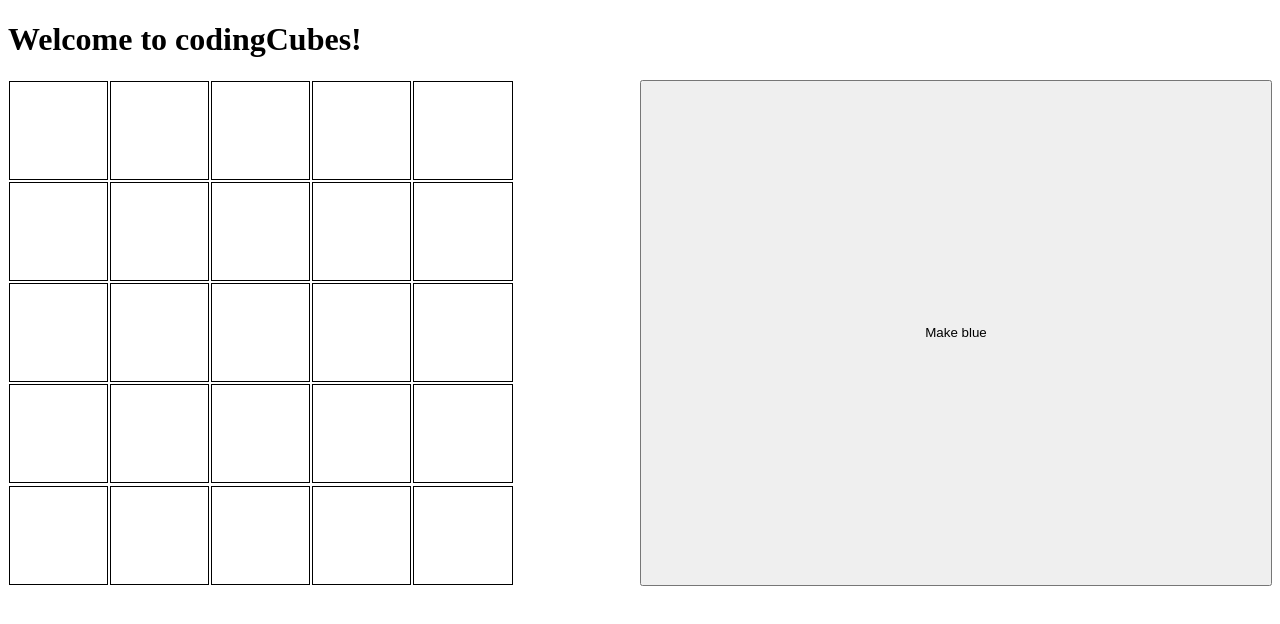
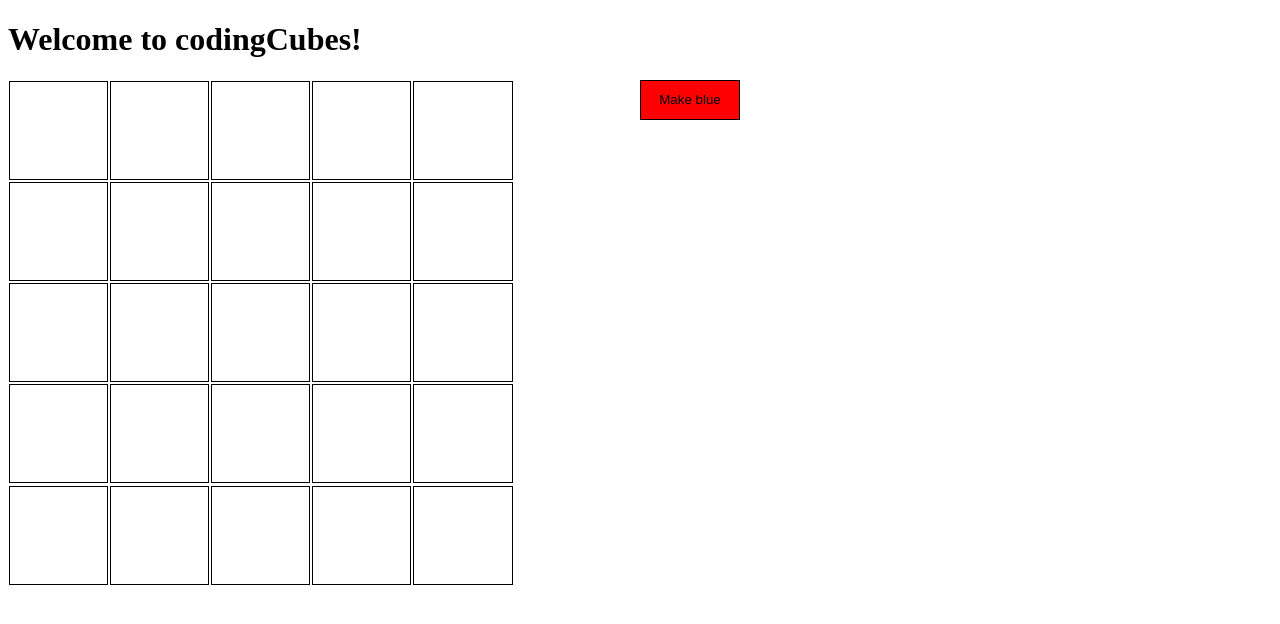
Before and after one commit to stangerjm/codingCubes, an Angular app: page / in a window 1280 px wide. Shown: the top 624 px of the page. Built offline with nearby package versions, Linux system fonts and the light colour scheme.

Commit message:
Button styling

```diff
--- a/src/app/cc-grid/cc-grid.component.css
+++ b/src/app/cc-grid/cc-grid.component.css
@@ -6,3 +6,10 @@
 cc-grid-list{
   width: 80%;
 }
+
+button{
+  width: 100px;
+  height: 40px;
+  background-color: red;
+  border: solid 1px black;
+}
```
